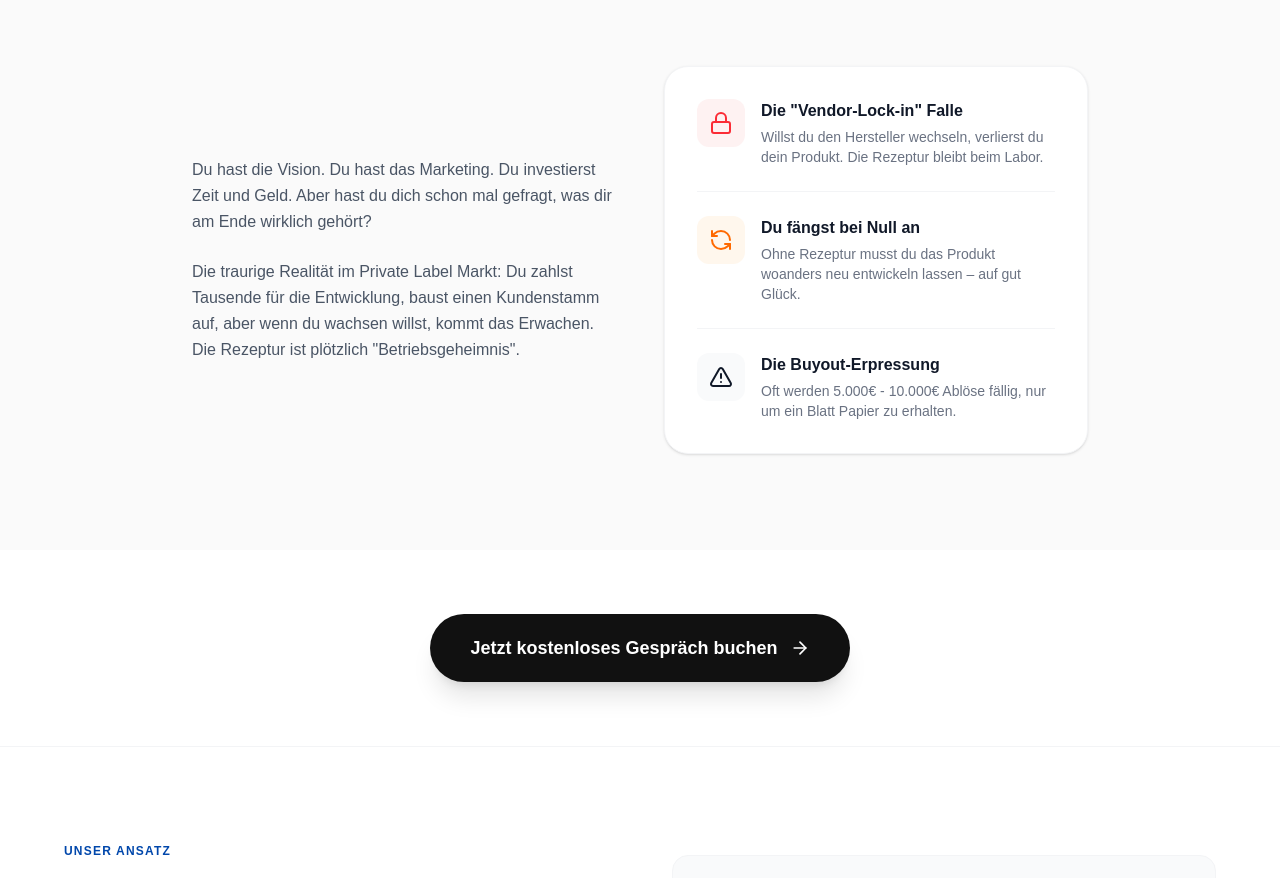
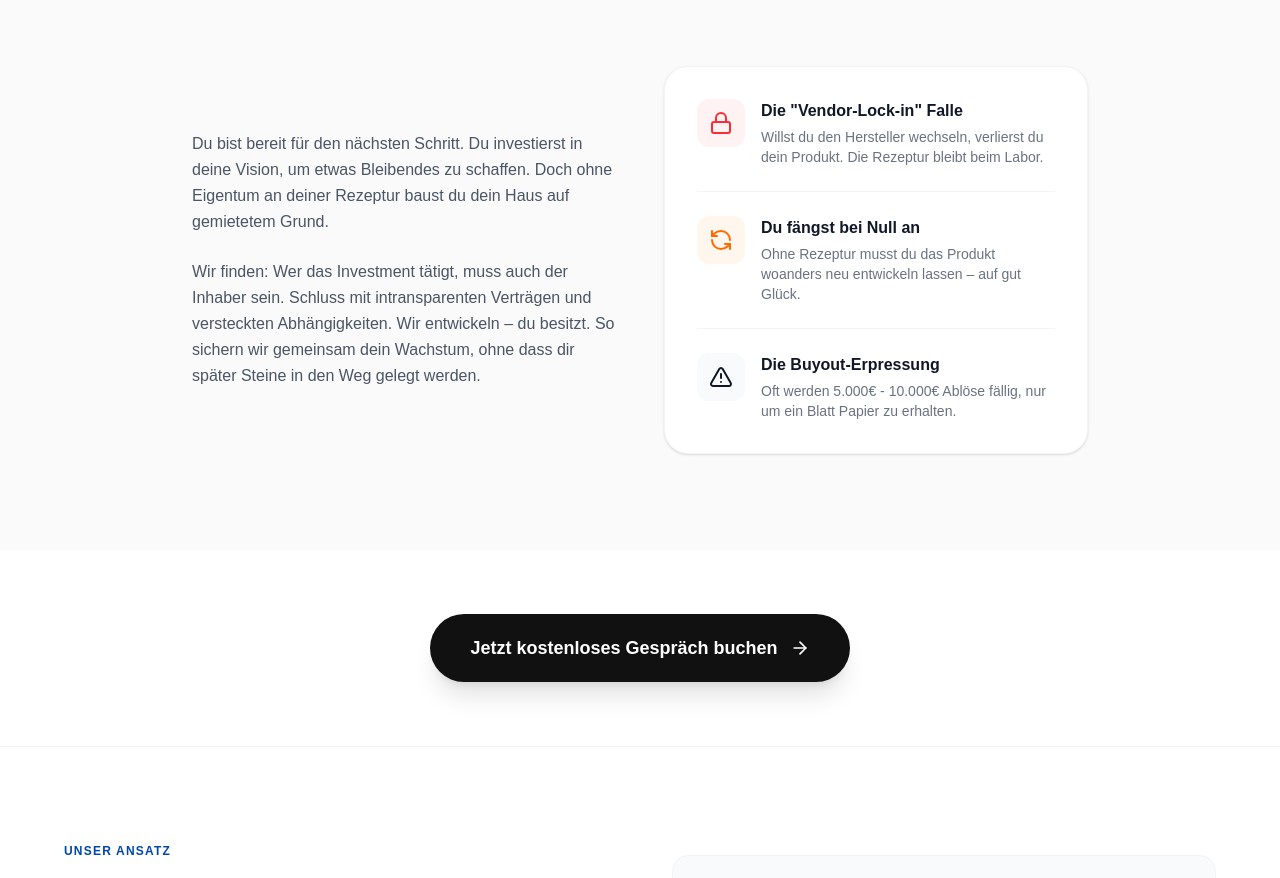
Before and after one commit to Beautylover2025/Doceba-Eigenenwticklung-Landingpage, a Next.js app: page / in a window 1280 px wide. Shown: the part 2147-3025 px from the top of the page. Built offline with nearby package versions, Linux system fonts and the light colour scheme; no server answers; a web font is replaced by a local one.

Commit message:
Update Problem section text with ownership-focused messaging

```diff
--- a/components/Problem.tsx
+++ b/components/Problem.tsx
@@ -14,13 +14,10 @@ export default function Problem() {
                 <div className="grid md:grid-cols-2 gap-12 items-center">
                     <div className="space-y-6 text-gray-600 leading-relaxed">
                         <p>
-                            Du hast die Vision. Du hast das Marketing. Du investierst Zeit und Geld.
-                            Aber hast du dich schon mal gefragt, was dir am Ende wirklich gehört?
+                            Du bist bereit für den nächsten Schritt. Du investierst in deine Vision, um etwas Bleibendes zu schaffen. Doch ohne Eigentum an deiner Rezeptur baust du dein Haus auf gemietetem Grund.
                         </p>
                         <p>
-                            Die traurige Realität im Private Label Markt: Du zahlst Tausende für die Entwicklung,
-                            baust einen Kundenstamm auf, aber wenn du wachsen willst, kommt das Erwachen.
-                            Die Rezeptur ist plötzlich "Betriebsgeheimnis".
+                            Wir finden: Wer das Investment tätigt, muss auch der Inhaber sein. Schluss mit intransparenten Verträgen und versteckten Abhängigkeiten. Wir entwickeln – du besitzt. So sichern wir gemeinsam dein Wachstum, ohne dass dir später Steine in den Weg gelegt werden.
                         </p>
                     </div>
 
```
